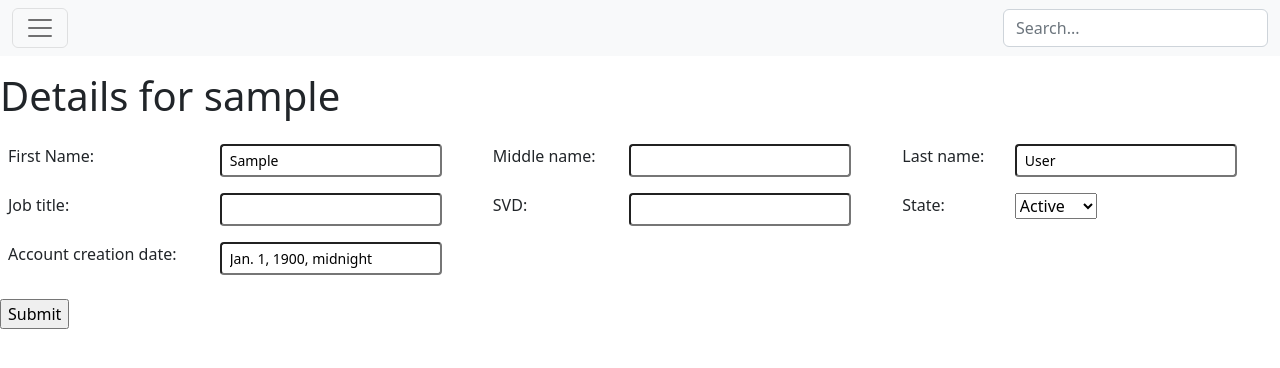
After one commit to huLasPet/issue_tracking_project, a Django app: page /user/1 in a window 1280 px wide. The commit adds this page. Shown: the top 368 px of the page. Run offline with Django 4.2, Linux system fonts and the light colour scheme; the visitor is signed in with stand-in values (Sample User, id 1); data comes from the database, SQL or seed files in the repository.

Commit message:
Created devices and user pages

```diff
--- a/ticket_project/ticket_app/models.py
+++ b/ticket_project/ticket_app/models.py
@@ -6,6 +6,11 @@ from django.db import models
 
 # Create your models here.
 class Users(AbstractUser):
+    STATE_ACTIVE = 'Active'
+    STATE_INACTIVE = 'Inactive'
+    STATE_CHOICES = [(STATE_ACTIVE, 'Active'),
+                     (STATE_INACTIVE, 'Inactive')]
+    state = models.CharField(max_length=20, choices=STATE_CHOICES, default=STATE_ACTIVE)
     first_name = models.CharField(max_length=200)
     last_name = models.CharField(max_length=200)
     middle_name = models.CharField(max_length=200, blank=True)
--- a/ticket_project/ticket_app/templates/ticket_app/all_devices.html
+++ b/ticket_project/ticket_app/templates/ticket_app/all_devices.html
@@ -19,7 +19,7 @@
         {% if device.state != "Decomissioned" %}
         <tr>
             <td class="active_devices">{{ device.id }}</td>
-            <td class="active_devices">{{ device.node_id }}</td>
+            <td class="active_devices"> <a href="/device/{{ device.node_id }}">{{ device.node_id }}</a> </td>
             <td class="active_devices">{{ device.device_type }}</td>
             <td class="active_devices">{{ device.purchase_date }}</td>
             <td class="active_devices">{{ device.warranty }}</td>
--- a/ticket_project/ticket_app/templates/ticket_app/all_users.html
+++ b/ticket_project/ticket_app/templates/ticket_app/all_users.html
@@ -17,7 +17,7 @@
         {% for user in users %}
         {% if user.is_active != 0 %}
         <tr>
-            <td class="active_users">{{ user.username }}</td>
+            <td class="active_users"> <a href="/user/{{ user.id }}">{{ user.username }}</a> </td>
             <td class="active_users">{{ user.first_name }}</td>
             <td class="active_users">{{ user.middle_name }}</td>
             <td class="active_users">{{ user.last_name }}</td>
--- a/ticket_project/ticket_app/templates/ticket_app/search.html
+++ b/ticket_project/ticket_app/templates/ticket_app/search.html
@@ -9,7 +9,7 @@ Note to self: make the results clickable so create device and user page as well
 <hr>
 <h2>Users:</h2>
     {% for user in users_search %}
-        {{ user.username }}
+        <a href="/user/{{ user.id }}">{{ user.username }}</a>
     {% endfor %}
 <hr>
 <h2>Tickets:</h2>
@@ -20,7 +20,8 @@ Note to self: make the results clickable so create device and user page as well
 <hr>
 <h2>Devices:</h2>
     {% for device in device_search %}
-        {{ device.node_id }} - {{ device.owner }}
+        <a href="/device/{{ device.node_id }}">{{ device.node_id }} </a>
+        <br>
     {% endfor %}
 <hr>
 <h2>Knowledge articles:</h2>
--- /dev/null
+++ b/ticket_project/ticket_app/templates/ticket_app/user.html
@@ -0,0 +1,59 @@
+{% extends "./base.html" %}
+
+{% block title %}{{ user.username }}{% endblock title %}
+
+{% block content %}
+<form action="{% url 'ticket_app:userview' user.id %}" method="post">
+    {% csrf_token %}
+    <fieldset>
+        <legend><h1>Details for {{ user.username }}</h1></legend>
+        {% if error_message %}
+        <p><strong>{{ error_message }}</strong></p>
+        {% endif %}
+        <table class="table table-borderless">
+            <tbody>
+            <tr>
+                <td>First Name:</td>
+                <td><input class="form-control-sm" name="first_name" value="{{ user.first_name }}">
+                </td>
+
+                <td>Middle name:</td>
+                <td><input class="form-control-sm" name="middle_name" value="{{ user.middle_name }}">
+                </td>
+
+                <td>Last name:</td>
+                <td><input class="form-control-sm" name="last_name" value="{{ user.last_name }}">
+                </td>
+            </tr>
+            <tr>
+                <td>Job title:</td>
+                <td><input class="form-control-sm" name="title" value="{{ user.title }}">
+                </td>
+
+                <td>SVD:</td>
+                <td><input class="form-control-sm" name="svd" value="{{ user.svd }}">
+                </td>
+
+                <td>State:</td>
+                <td><select name="state">
+                    {% if user.state == "Active" %}
+                    <option value="Active" selected>Active</option>
+                    <option value="Inactive">Inactive</option>
+                    {% else %}
+                    <option value="Inactive" selected>Inactive</option>
+                    <option value="Active">Active</option>
+                    {% endif %}
+                </select></td>
+            </tr>
+            <tr>
+                <td>Account creation date:</td>
+                <td><input class="form-control-sm" name="creation_date" value="{{ user.creation_date }}" readonly>
+                </td>
+            </tr>
+        </table>
+        </table>
+    </fieldset>
+    <input type="submit" value="Submit">
+    </form>
+
+{% endblock content %}
--- a/ticket_project/ticket_app/urls.py
+++ b/ticket_project/ticket_app/urls.py
@@ -13,4 +13,6 @@ urlpatterns = [
     path('all_users', views.all_users, name='all_users'),
     path('ticket/<ticket_id>', views.ticket, name='ticket'),
     path("search", views.searchresultsview, name="search_results"),
+    path("user/<user_id>", views.userview, name="userview"),
+    path("device/<node_id>", views.deviceview, name="deviceview"),
 ]
--- a/ticket_project/ticket_app/views.py
+++ b/ticket_project/ticket_app/views.py
@@ -174,3 +174,18 @@ def searchresultsview(request):
                'device_search': device_search,
                'kb_search': kb_search}
     return HttpResponse(template.render(context, request))
+
+@login_required
+def userview(request, user_id):
+    template = loader.get_template('ticket_app/user.html')
+    user = Users.objects.filter(id=user_id)
+    context = {'user': user[0]}
+    return HttpResponse(template.render(context, request))
+
+
+@login_required
+def deviceview(request, node_id):
+    template = loader.get_template('ticket_app/device.html')
+    device = Devices.objects.filter(node_id=node_id)
+    context = {'device': device[0]}
+    return HttpResponse(template.render(context, request))
```
Also changed, not shown: ticket_project/ticket_app/templates/ticket_app/device.html (added, +49 -0 lines), ticket_project/ticket_app/migrations/0022_users_state_alter_devices_purchase_date_and_more.py (added), 1 other file.
